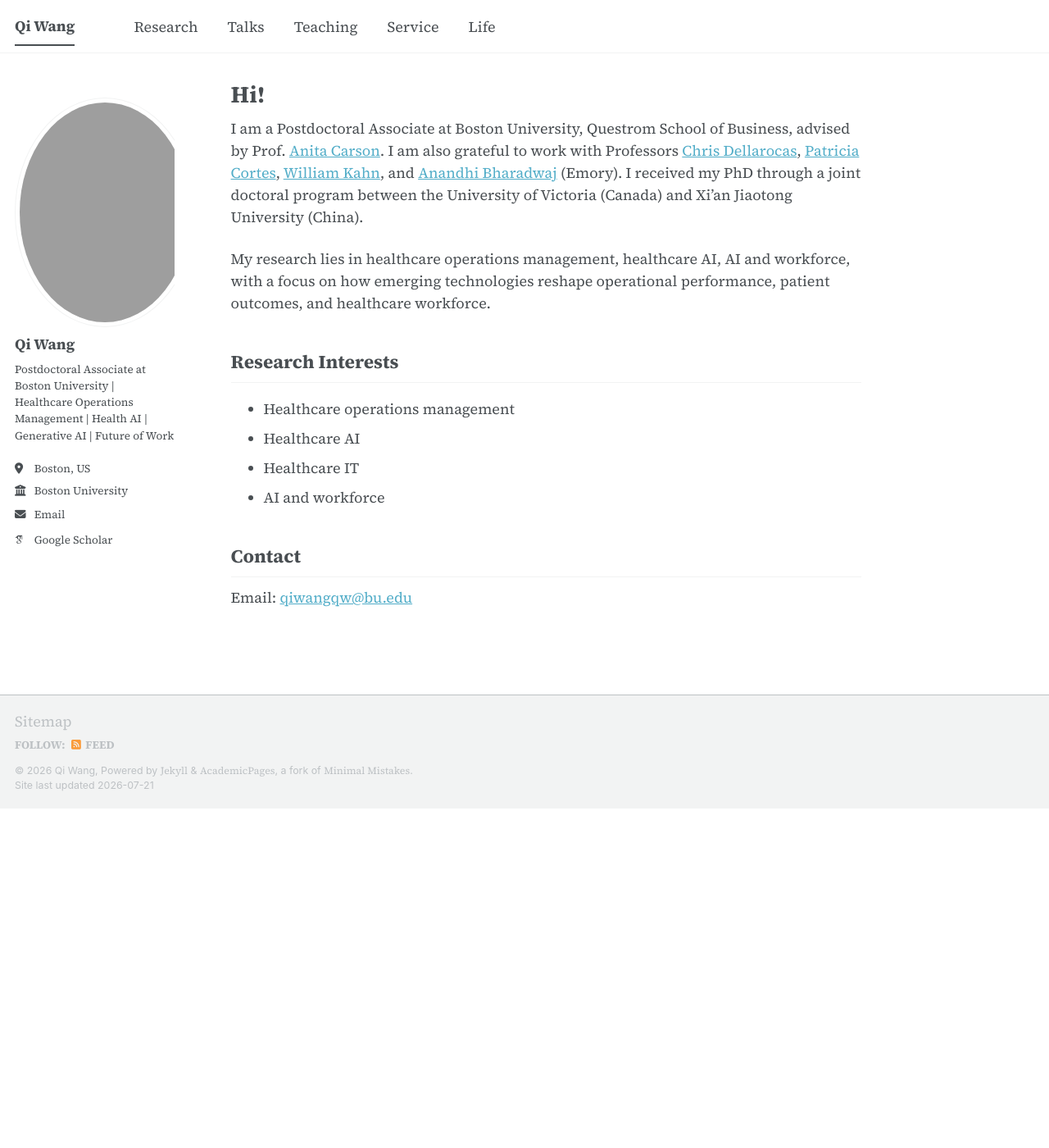
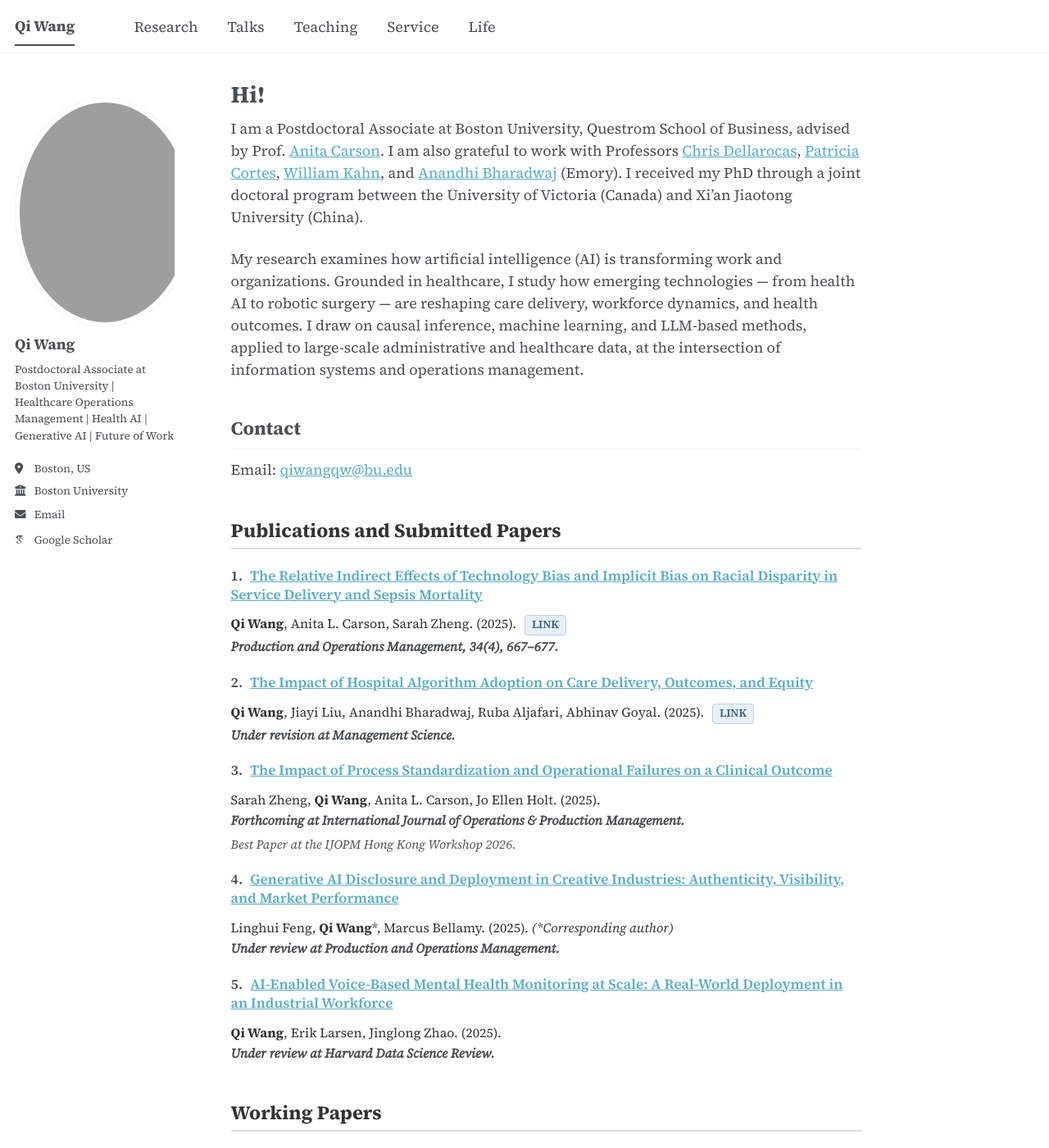
Before and after one commit to qiwang-katherine/qiwang-katherine.github.io, a Jekyll site: the page built from _pages/about.md, in a window 1280 px wide and 1400 px high. Shown: the whole window at 82% size. Built offline with Jekyll 4.4.1, drawn with Linux system fonts in a browser that asks for light colours; some web fonts are replaced; a script bundle is joined from its source files by our own code; library files that are not in the unit come from our copies; some of the changed text lies outside the part shown.

Commit message:
about.md

```diff
--- a/_pages/about.md
+++ b/_pages/about.md
@@ -9,15 +9,34 @@ redirect_from:
 
 I am a Postdoctoral Associate at Boston University, Questrom School of Business, advised by Prof. [Anita Carson](https://www.bu.edu/questrom/profiles/anita-carson/). I am also grateful to work with Professors [Chris Dellarocas](https://www.bu.edu/questrom/profiles/chrysanthos-dellarocas/), [Patricia Cortes](https://www.bu.edu/questrom/profiles/patricia-cortes/), [William Kahn](https://www.bu.edu/questrom/profiles/william-kahn/), and [Anandhi Bharadwaj](https://goizueta.emory.edu/faculty/profiles/anandhi-bharadwaj) (Emory). I received my PhD through a joint doctoral program between the University of Victoria (Canada) and Xi'an Jiaotong University (China).
 
-My research lies in healthcare operations management, healthcare AI, AI and workforce, with a focus on how emerging technologies reshape operational performance, patient outcomes, and healthcare workforce.
-
-## Research Interests
-
-- Healthcare operations management
-- Healthcare AI
-- Healthcare IT
-- AI and workforce
+My research examines how artificial intelligence (AI) is transforming work and organizations. Grounded in healthcare, I study how emerging technologies — from health AI to robotic surgery — are reshaping care delivery, workforce dynamics, and health outcomes. I draw on causal inference, machine learning, and LLM-based methods, applied to large-scale administrative and healthcare data, at the intersection of information systems and operations management.
 
 ## Contact
 
 Email: [qiwangqw@bu.edu](mailto:qiwangqw@bu.edu)
+
+{% include base_path %}
+
+<h2 class="pub-category-title">Publications and Submitted Papers</h2>
+{% assign submitted = site.publications | where: "category", "submitted" | sort: "pub_number" %}
+{% for post in submitted %}
+  {% include archive-single.html %}
+{% endfor %}
+
+<h2 class="pub-category-title">Working Papers</h2>
+{% assign working = site.publications | where: "category", "working" | sort: "pub_number" %}
+{% for post in working %}
+  {% include archive-single.html %}
+{% endfor %}
+
+<h2 class="pub-category-title">Works in Progress</h2>
+{% assign wip = site.publications | where: "category", "wip" | sort: "pub_number" %}
+{% for post in wip %}
+  {% include archive-single.html %}
+{% endfor %}
+
+<h2 class="pub-category-title">Publications in Business Analytics</h2>
+{% assign analytics = site.publications | where: "category", "analytics" | sort: "pub_number" %}
+{% for post in analytics %}
+  {% include archive-single.html %}
+{% endfor %}
```
